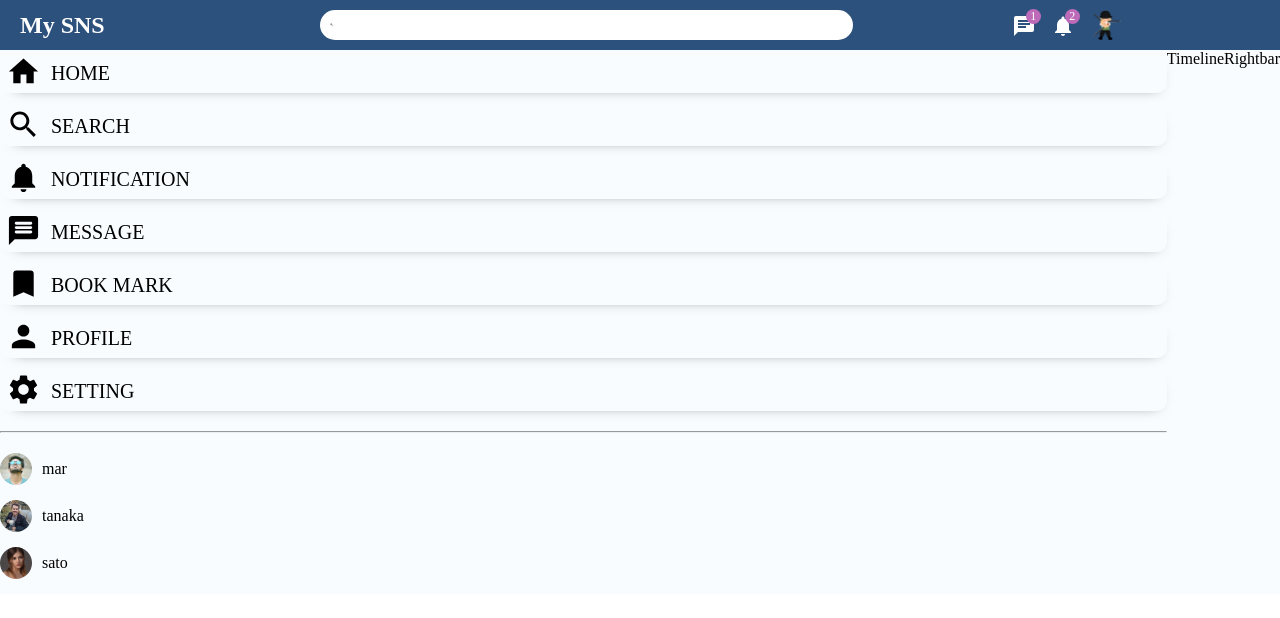
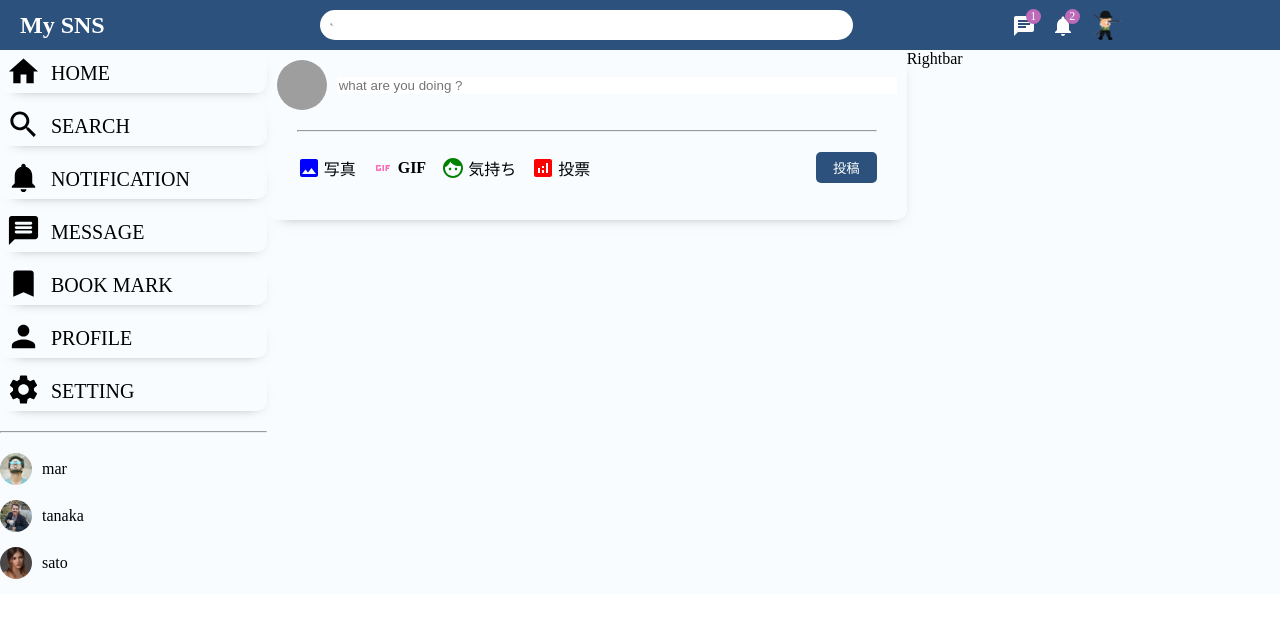
Before and after one commit to ShotaMar/my-sns-frontend, a React (Create React App) app: page / in a window 1280 px wide. Shown: the top 618 px of the page. Built offline with nearby package versions, Linux system fonts and the light colour scheme; grey boxes are pictures that could not be loaded.

Commit message:
share component 実装

```diff
--- a/src/components/rightbar/RIghtbar.css
+++ b/src/components/rightbar/RIghtbar.css
@@ -0,0 +1,3 @@
+.rightbar {
+    flex: 3.5;
+}
--- a/src/components/rightbar/Rightbar.jsx
+++ b/src/components/rightbar/Rightbar.jsx
@@ -1,8 +1,9 @@
 import React from 'react'
+import './RIghtbar.css'
 
 function Rightbar() {
   return (
-    <div>Rightbar</div>
+    <div className='rightbar'>Rightbar</div>
   )
 }
 
--- /dev/null
+++ b/src/components/share/Share.css
@@ -0,0 +1,73 @@
+.share {
+    width: 100%;
+    height: 170px;
+    box-shadow: 3px 7px 13px -12px #777777;
+    border-radius: 10px;
+}
+
+.share-wrapper {
+    padding: 10px;
+}
+
+.share-top {
+    display: flex;
+    align-items: center;
+}
+
+.share-profile-img {
+    width: 50px;
+    height: 50px;
+    border-radius: 50%;
+    object-fit: cover;
+    margin-right: 10px;
+}
+
+.share-input {
+    border: none;
+    width: 100%;
+}
+
+.share-input:focus {
+    outline: none;
+}
+
+.share-hr {
+    margin: 20px;
+}
+
+.share-buttons {
+    display: flex;
+    align-items: center;
+    justify-content: space-between;
+}
+
+.share-options {
+    display: flex;
+    margin-left: 20px;
+}
+
+.share-option {
+    display: flex;
+    align-items: center;
+    margin-right: 15px;
+    cursor: pointer;
+}
+
+.share-icon {
+    margin-right: 3px;
+}
+
+.share-option-text {
+    font-style: 14px;
+    font-weight: 550;
+}
+
+.share-button {
+    border: none;
+    padding: 6px 17px;
+    background-color: #2c517c;
+    border-radius: 5px;
+    color: white;
+    cursor: pointer;
+    margin-right: 20px;
+}
--- /dev/null
+++ b/src/components/share/Share.jsx
@@ -0,0 +1,41 @@
+import { Analytics, Face, Gif, Image } from '@mui/icons-material'
+import React from 'react'
+import './Share.css'
+
+function share() {
+  return (
+    <div className='share'>
+        <div className='share-wrapper'>
+            <div className='share-top'>
+                <img src='/assets/person/1.jpeg' alt='' className='share-profile-img' />
+                <input type="text" className='share-input' placeholder='what are you doing ?' />
+            </div>
+            <hr className='share-hr'/>
+            <div className='share-buttons'>
+                <div className='share-options'>
+                    <div className='share-option'>
+                        <Image className='share-icon' htmlColor='blue'/>
+                        <span className='share-option-text'>写真</span>
+                    </div>
+                    <div className='share-option'>
+                        <Gif className='share-icon' htmlColor='hotpink'/>
+                        <span className='share-option-text'>GIF</span>
+                    </div>
+                    <div className='share-option'>
+                        <Face className='share-icon' htmlColor='green'/>
+                        <span className='share-option-text'>気持ち</span>
+                    </div>
+                    <div className='share-option'>
+                        <Analytics className='share-icon' htmlColor='red'/>
+                        <span className='share-option-text'>投票</span>
+                    </div>
+                </div>
+                <button className='share-button'>投稿</button>
+            </div>
+
+        </div>
+    </div>
+  )
+}
+
+export default share
--- a/src/components/timeline/Timeline.css
+++ b/src/components/timeline/Timeline.css
@@ -0,0 +1,3 @@
+.timeline {
+    flex: 6;
+}
--- a/src/components/timeline/Timeline.jsx
+++ b/src/components/timeline/Timeline.jsx
@@ -1,8 +1,15 @@
 import React from 'react'
+import Share from '../share/Share.jsx'
+import './Timeline.css'
 
 function Timeline() {
   return (
-    <div>Timeline</div>
+    <div className='timeline'>
+        <div className='timeline-wrapper'>
+            <Share />
+            {/* <Post /> */}
+        </div>
+    </div>
   )
 }
 
```
